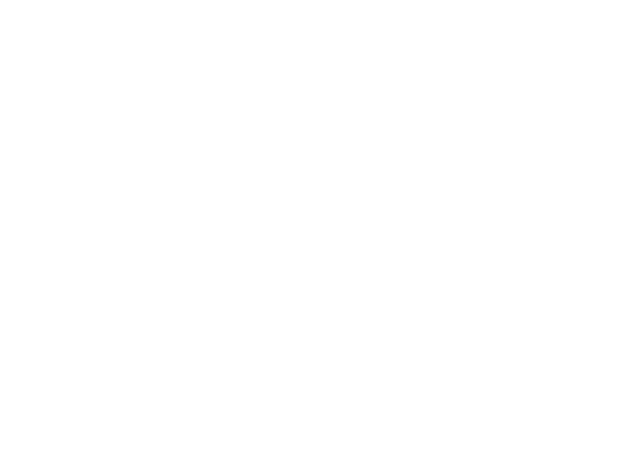
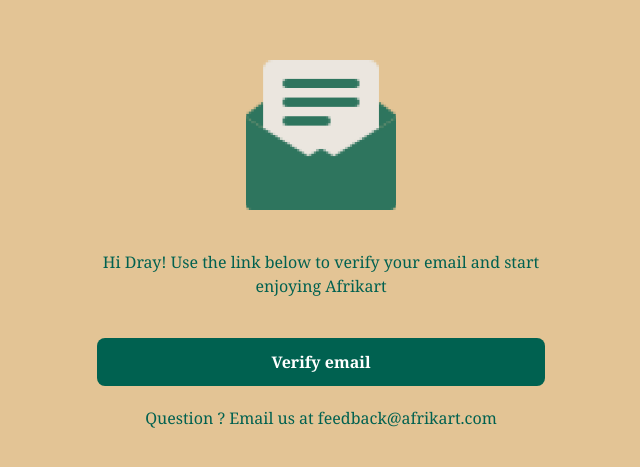
Before and after one commit to Adeyeye93/Africart, a React (Create React App) app in the folder front-end/: page /email-verification in a window 1280 px wide. Before the commit this address had no page. Shown: the part 155-622 px from the top of the page, without its empty margins (319-959 px from the left). Built offline with nearby package versions, Linux system fonts and the light colour scheme.

Commit message:
Finalized Email Verfication Page

```diff
--- a/front-end/src/components/btn.jsx
+++ b/front-end/src/components/btn.jsx
@@ -1,11 +1,12 @@
 import React from "react";
 
-export const Btn = ({ bgColor, type, title }) => {
+export const Btn = ({ bgColor, width, type, title, handleClick }) => {
   return (
     <button
-      style={{ backgroundColor: bgColor }}
+      style={{ backgroundColor: bgColor, width: width }}
       className="lg:mb-0  my-10 p-3 rounded-lg w-full bg-primaryColor text-white font-bold"
       type={type}
+      onClick={handleClick}
     >
       <h2>{title}</h2>
     </button>
--- /dev/null
+++ b/front-end/src/pages/EmailVerification.jsx
@@ -0,0 +1,21 @@
+import Btn from "../components/btn";
+
+function EmailVerification() {
+  return (
+    <section className="max-w-[1440px] mx-auto w-full h-lvh bg-secondaryColor flex flex-col flex-wrap justify-center items-center text-primaryColor text-center">
+      <img
+        className="w-[150px] h-[150px] mb-10"
+        src="assets/images/email1.png"
+        alt="email"
+      />
+      <p>
+        Hi Dray! Use the link below to verify your email and start <br />{" "}
+        enjoying Afrikart
+      </p>
+      <Btn title="Verify email" width="35%" />
+      <p className="mt-5">Question ? Email us at feedback@afrikart.com</p>
+    </section>
+  );
+}
+
+export default EmailVerification;
--- a/front-end/src/pages/SignUpPage.jsx
+++ b/front-end/src/pages/SignUpPage.jsx
@@ -81,7 +81,7 @@
                 .
               </p>
             </div>
-            <Btn title="Create Account" />
+            <Btn title="Create Account" width="w-full" />
           </form>
         </main>
       </div>
--- a/front-end/src/router/Router.jsx
+++ b/front-end/src/router/Router.jsx
@@ -1,6 +1,7 @@
 import { BrowserRouter, Routes, Route } from "react-router-dom";
 import LandingPage from "../pages/LandingPage";
 import SignUpPage from "../pages/SignUpPage";
+import EmailVerification from "../pages/EmailVerification";
 
 function Router() {
   return (
@@ -8,6 +9,7 @@
       <Routes>
         <Route path="/" element={<LandingPage />} />
         <Route path="/sign-up" element={<SignUpPage />} />
+        <Route path="/email-verification" element={<EmailVerification />} />
         {/* <Route path="/home" element={} /> */}
       </Routes>
     </BrowserRouter>
```
Also changed, not shown: front-end/public/assets/images/email1.png (added).
